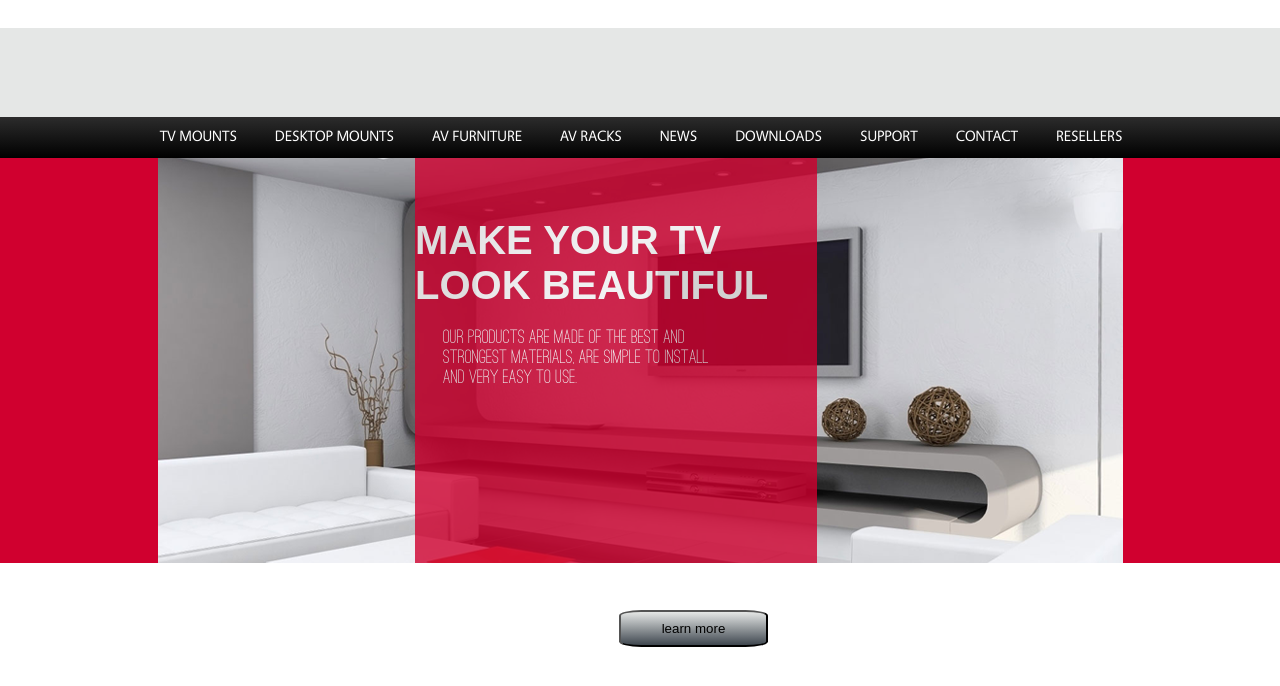
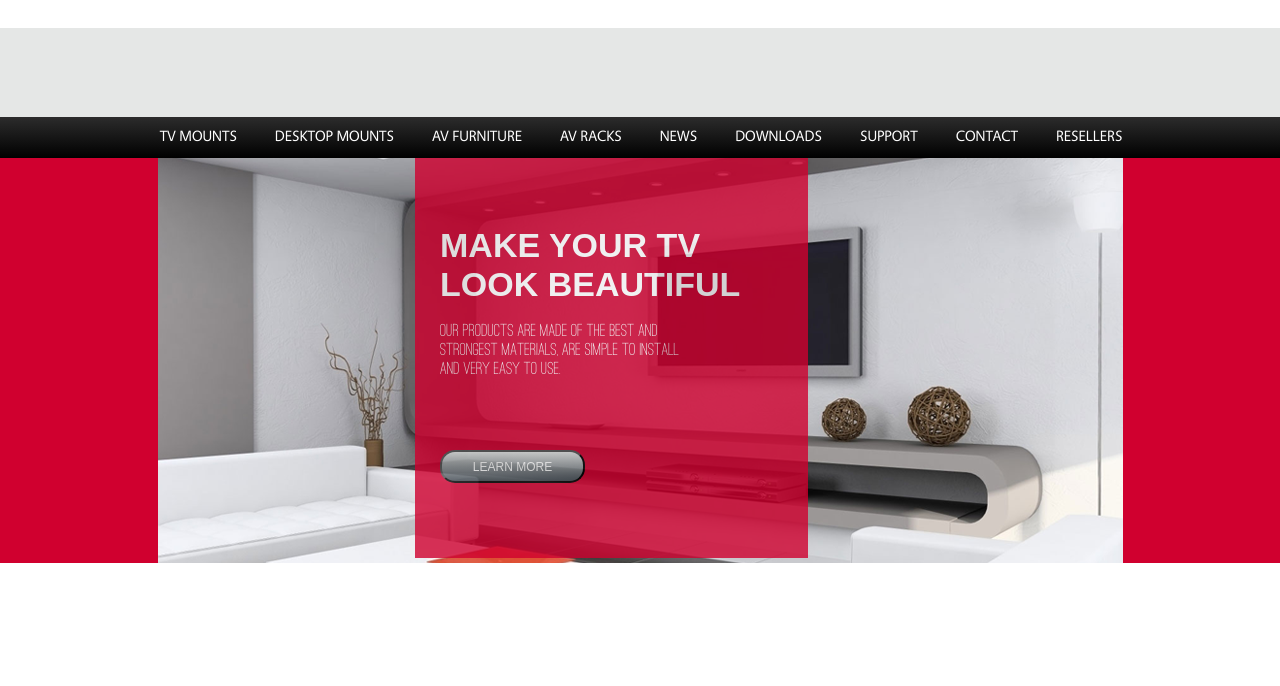
Before and after one commit to Zarina911/Bestmoun, a plain HTML site: page index.html in a window 1280 px wide. Drawn offline with Linux system fonts and the light colour scheme; files whose address does not match are found by name; a web font is replaced by a local one.

Commit message:
add style button

```diff
--- a/css.css
+++ b/css.css
@@ -68,6 +68,7 @@ ul li a{
 }
 li:hover .sub-menu{
     display: block;
+    z-index: 1;
 }
 .container{
     height: 405px;
@@ -77,35 +78,37 @@ li:hover .sub-menu{
 }
 .info{
     display: block;
-    width: 402px;
-    height: 405px;
+    padding: 68px 68px 75px 25px;
     color: white;
     background-color: #d0002f;
     opacity: 0.8;
     position: absolute;
     left: 415px;
-    font-family: 'Ostrich Sans', sans-serif;
     font-weight: normal;
 }
 h1{
     margin: 0;
-    padding-top: 60px;
-    font-size: 40px;
+    font-size: 34px;
+    font-family: 'Ostrich Sans', sans-serif;
+
 }
 p{
     text-align: left;
-    font-size: 20px;
-    padding-left: 28px;
-
+    font-size: 18px;
+    font-family: 'Ostrich Sans', sans-serif;
 }
 button{
-    border-radius: 15%;
+    width: 145px;
+    height: 33px;
+    border-radius: 15px;
     background-image: -moz-linear-gradient( 90deg, rgb(65,73,81) 1%, rgb(229,231,230) 100%);
     background-image: -webkit-linear-gradient( 90deg, rgb(65,73,81) 1%, rgb(229,231,230) 100%);
     background-image: -ms-linear-gradient( 90deg, rgb(65,73,81) 1%, rgb(229,231,230) 100%);
-    position: absolute;
-    left: 619px;
-    top: 452px;
-    width: 149px;
-    height: 37px;
+    font-size: 12px;
+    color: white;
+    text-transform: uppercase;
+    margin-top: 53px;
+
+
+
 }
--- a/index.html
+++ b/index.html
@@ -37,13 +37,13 @@
 <main>
     <section class="container">
         <div class="info">
-            <h1>MAKE YOUR TV
+            <h1>MAKE YOUR TV<br>
                 LOOK BEAUTIFUL</h1>
             <p>Our products are made of the best and<br>
                 strongest materials, are simple to install<br>
                 and very easy to use.</p>
+            <button>learn more</button>
         </div>
-<button>learn more</button>
     </section>
     <section class="container-2">
 
```
